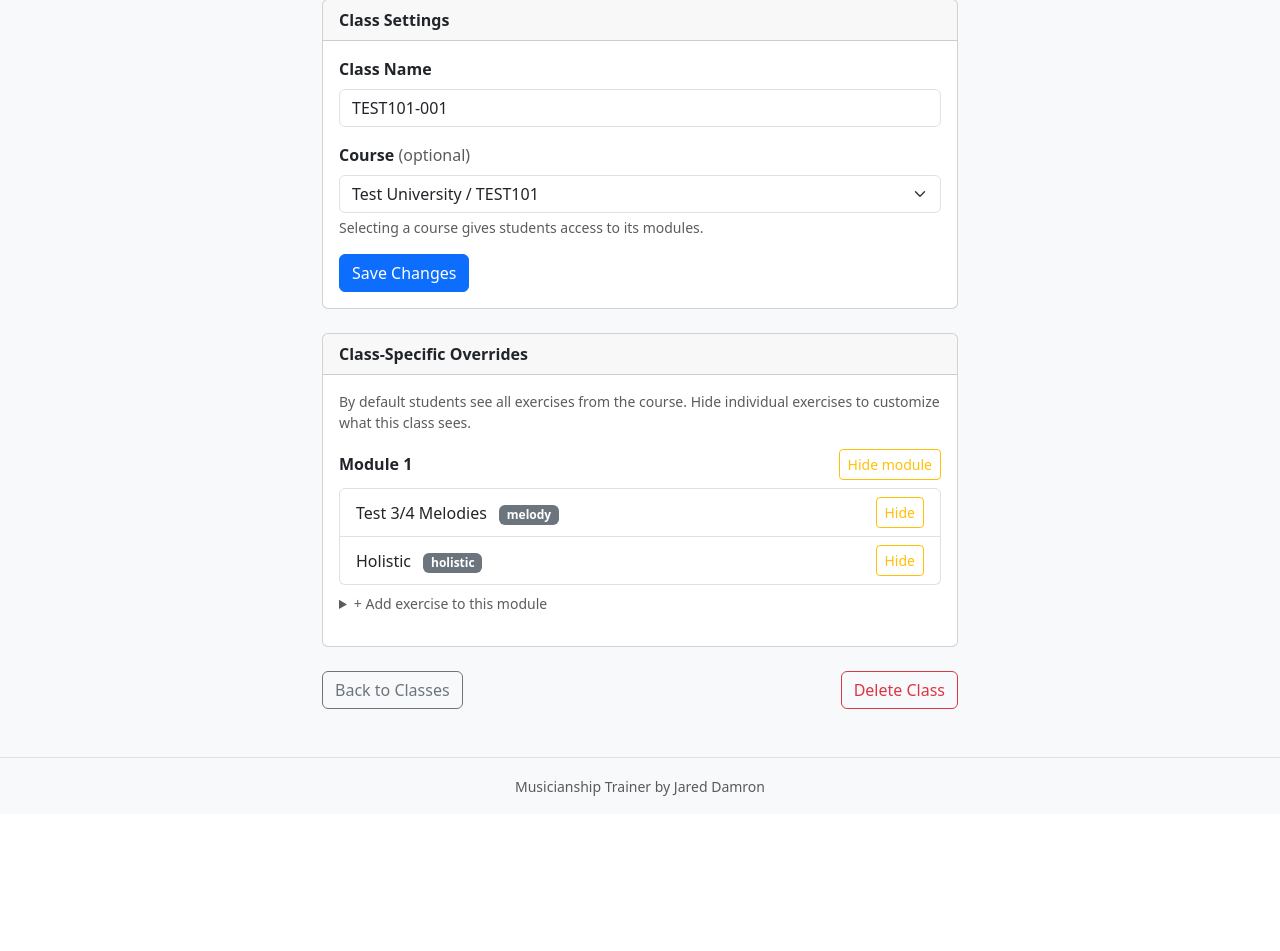
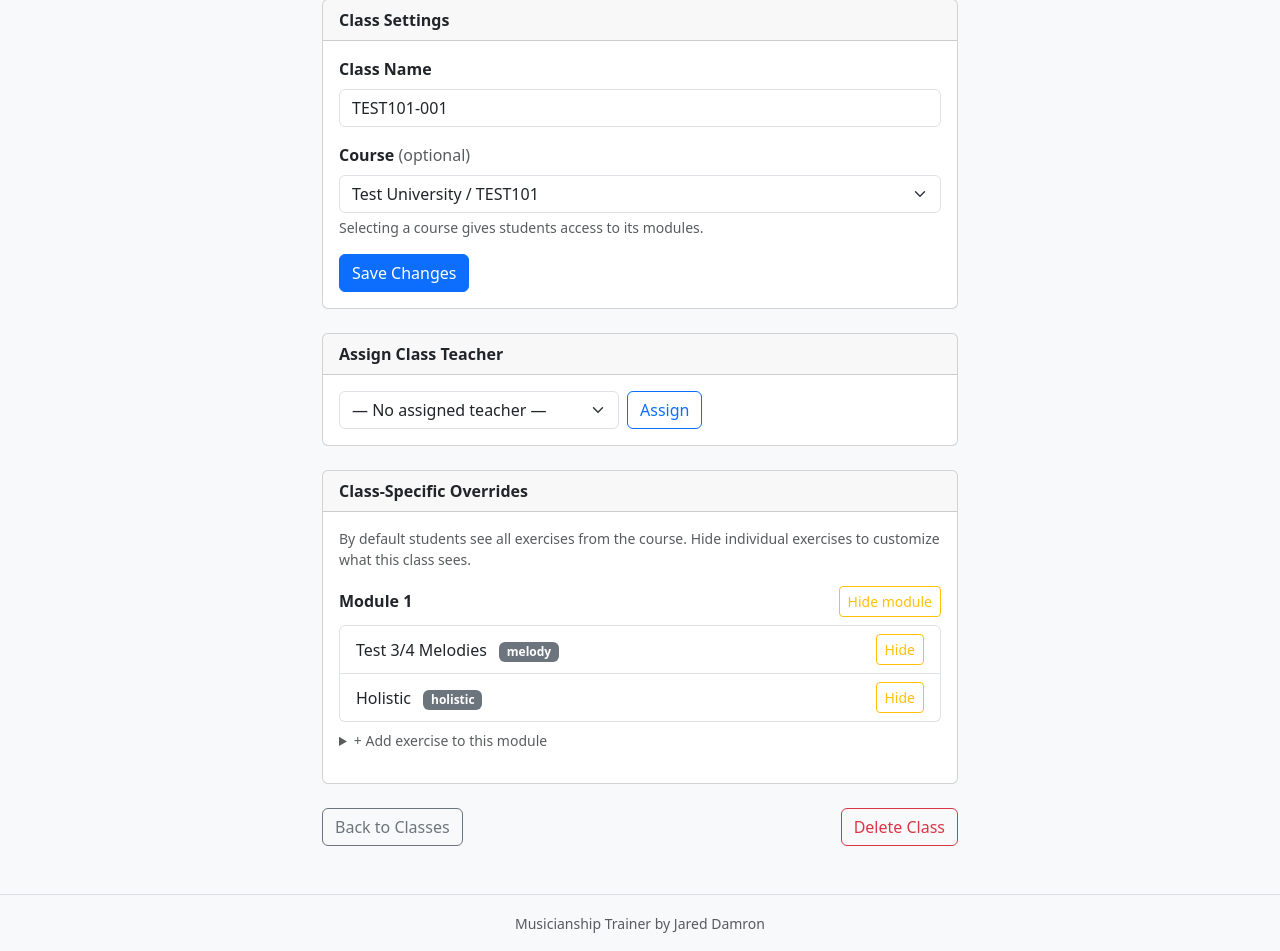
Before and after one commit to FakeBees/Musicianship-Website, a Flask app: page /teacher/class/3/edit in a window 1280 px wide. Shown: the part 167-1118 px from the top of the page. Before the commit the page ends 963 px from the top, so only its background shows below. Run offline with Flask 3, Linux system fonts and the light colour scheme; a user stored in the database is signed in; data comes from the database, SQL or seed files in the repository; data that the repository does not hold is empty.

Commit message:
feat: class teacher assignment in class edit view

```diff
--- a/app.py
+++ b/app.py
@@ -2369,10 +2369,12 @@ def teacher_edit_class(class_id):
             exercises = list(mod.exercises.order_by(ModuleExercise.order).all())
             modules_with_exercises.append({'module': mod, 'exercises': exercises})
 
+    class_teachers = User.query.filter_by(role='class_teacher').all()
     return render_template('teacher/edit_class.html', cls=cls, courses=courses,
                            modules_with_exercises=modules_with_exercises,
                            hidden_ids=hidden_ids,
-                           overrides=cls.module_overrides)
+                           overrides=cls.module_overrides,
+                           class_teachers=class_teachers)
 
 
 @app.route('/teacher/class/new', methods=['GET', 'POST'])
@@ -2440,6 +2442,22 @@ def teacher_set_course(class_id):
     db.session.commit()
     flash('Course assignment updated.', 'success')
     return redirect(url_for('teacher_class_detail', class_id=class_id))
+
+
+@app.route('/teacher/classes/<int:class_id>/assign-teacher', methods=['POST'])
+@login_required
+@role_required('admin_teacher', 'admin')
+def teacher_assign_class_teacher(class_id):
+    klass = Class.query.get_or_404(class_id)
+    user_id = request.form.get('user_id', type=int)
+    if user_id:
+        user = User.query.get_or_404(user_id)
+        klass.assigned_teacher_id = user.id
+    else:
+        klass.assigned_teacher_id = None
+    db.session.commit()
+    flash('Class teacher updated.', 'success')
+    return redirect(url_for('teacher_edit_class', class_id=class_id))
 
 
 @app.route('/teacher/classes/<int:class_id>/overrides/add', methods=['POST'])
--- a/templates/teacher/edit_class.html
+++ b/templates/teacher/edit_class.html
@@ -34,6 +34,30 @@
         </div>
         <button type="submit" class="btn btn-primary">Save Changes</button>
       </form>
+    </div>
+  </div>
+
+  <!-- Assign Class Teacher -->
+  <div class="card mb-4">
+    <div class="card-header fw-semibold">Assign Class Teacher</div>
+    <div class="card-body">
+      <form method="post" action="{{ url_for('teacher_assign_class_teacher', class_id=cls.id) }}"
+            class="d-flex gap-2 align-items-center">
+        <select name="user_id" class="form-select" style="max-width:280px">
+          <option value="">— No assigned teacher —</option>
+          {% for t in class_teachers %}
+          <option value="{{ t.id }}" {% if cls.assigned_teacher_id == t.id %}selected{% endif %}>
+            {{ t.display_name or t.email }}
+          </option>
+          {% endfor %}
+        </select>
+        <button type="submit" class="btn btn-outline-primary">Assign</button>
+      </form>
+      {% if cls.assigned_teacher %}
+      <p class="text-muted small mt-2">
+        Currently assigned: <strong>{{ cls.assigned_teacher.display_name or cls.assigned_teacher.email }}</strong>
+      </p>
+      {% endif %}
     </div>
   </div>
 
```
